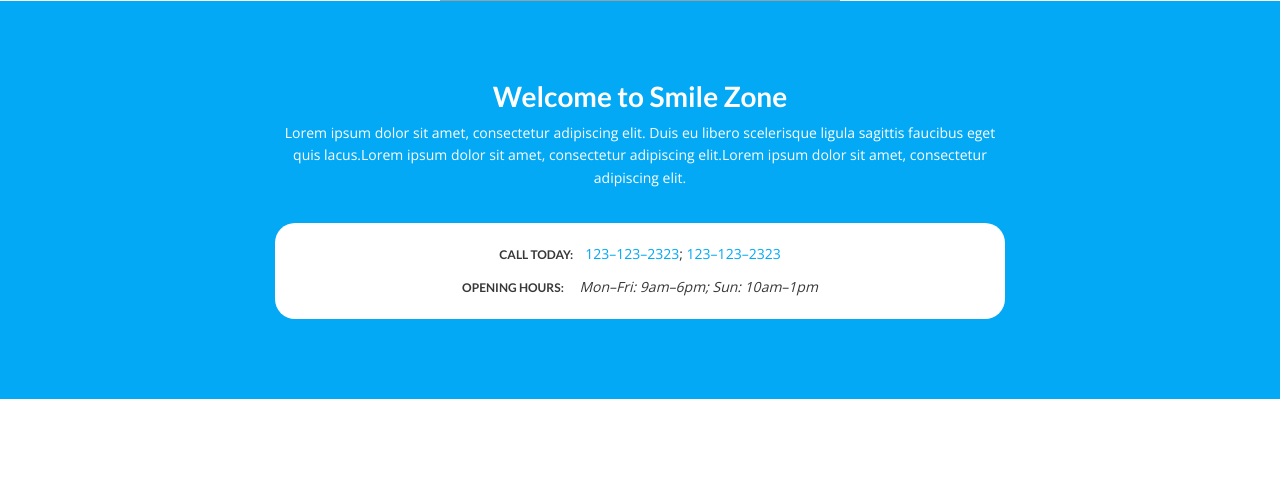
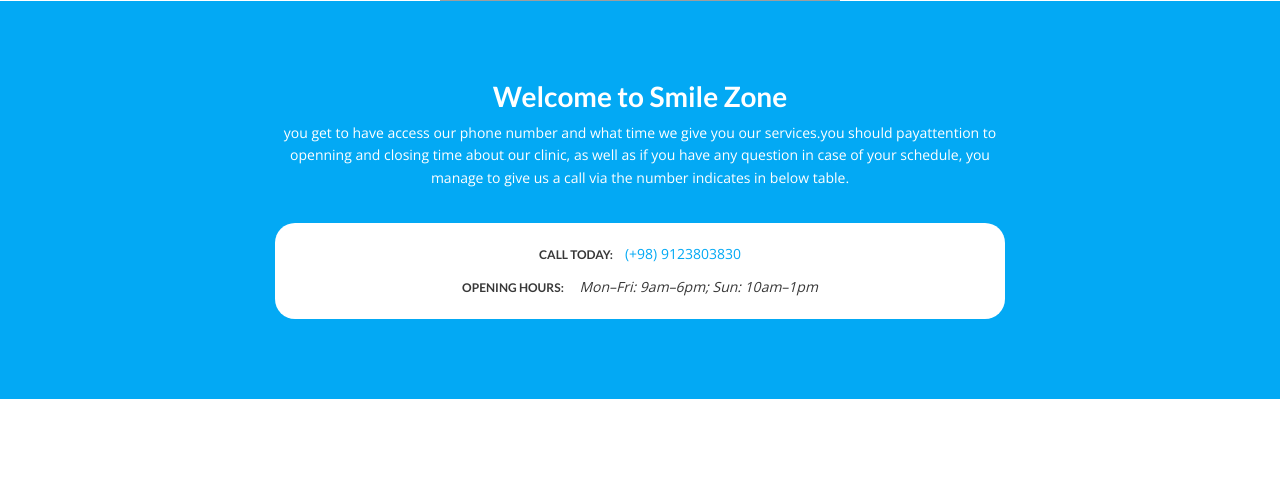
Before and after one commit to Mansouraran/dentalDjango, a Django app: page / in a window 1280 px wide. Shown: the part 299-802 px from the top of the page. Run offline with Django 3.2, Linux system fonts and the light colour scheme; parts of the project's set-up code (start-up, migrations or seed data) failed here and were passed over; some libraries are stand-ins or nearby versions; some web fonts are replaced; grey boxes are pictures that could not be loaded.

Commit message:
tweaked app for heroku

```diff
--- a/website/templates/index.html
+++ b/website/templates/index.html
@@ -71,9 +71,9 @@
   <div class="container">
     <div class="col-md-8 col-md-offset-2 text-center">
       <h3>Welcome to Smile Zone</h3>
-      <p>Lorem ipsum dolor sit amet, consectetur adipiscing elit. Duis eu libero scelerisque ligula sagittis faucibus eget quis lacus.Lorem ipsum dolor sit amet, consectetur adipiscing elit.Lorem ipsum dolor sit amet, consectetur adipiscing elit.</p>
+      <p>you get to have access our phone number and what time we give you our services.you should payattention to openning and closing time about our clinic, as well as if you have any question in case of your schedule, you manage to give us a call via the number indicates in below table.</p>
 	<div class="site-info">
-		<div class="phoneInfo"><h6>Call Today: </h6><a href="#">123–123–2323</a>; <a href="#">123–123–2323</a></div>
+		<div class="phoneInfo"><h6>Call Today: </h6><a href="#">(+98) 9123803830</a><a href="#"></a></div>
 		<div class="timeInfo"><h6>Opening Hours: </h6> <em>Mon–Fri: 9am–6pm; Sun: 10am–1pm</em></div>
 	</div>
    </div>
```
